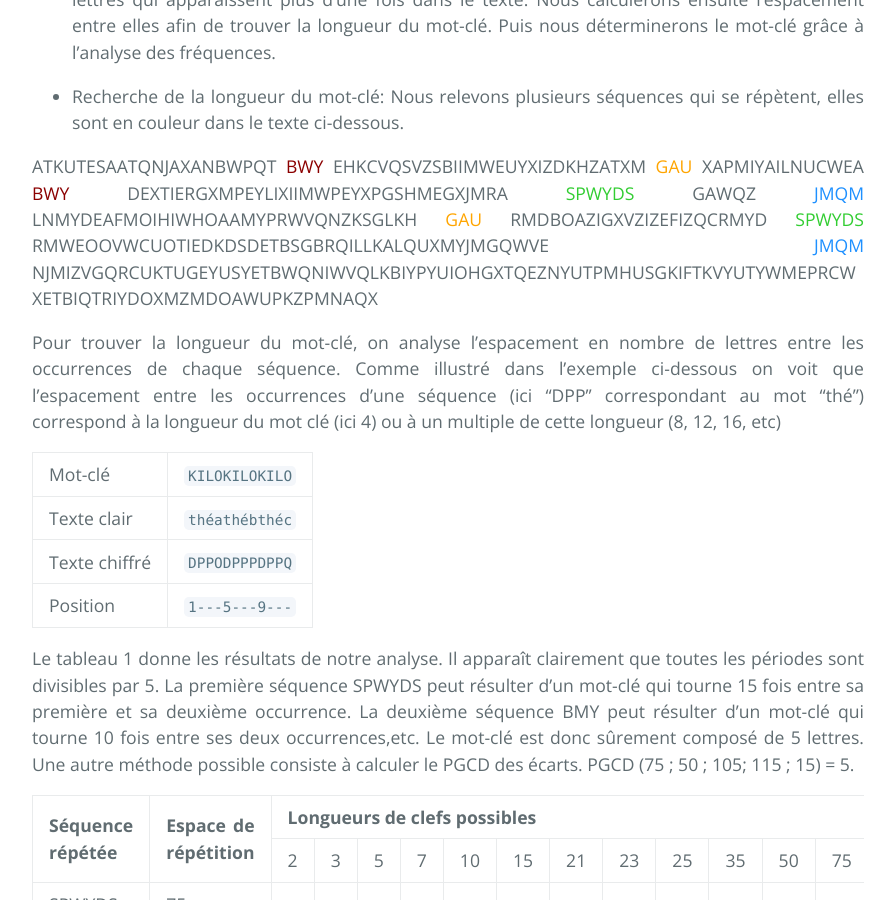
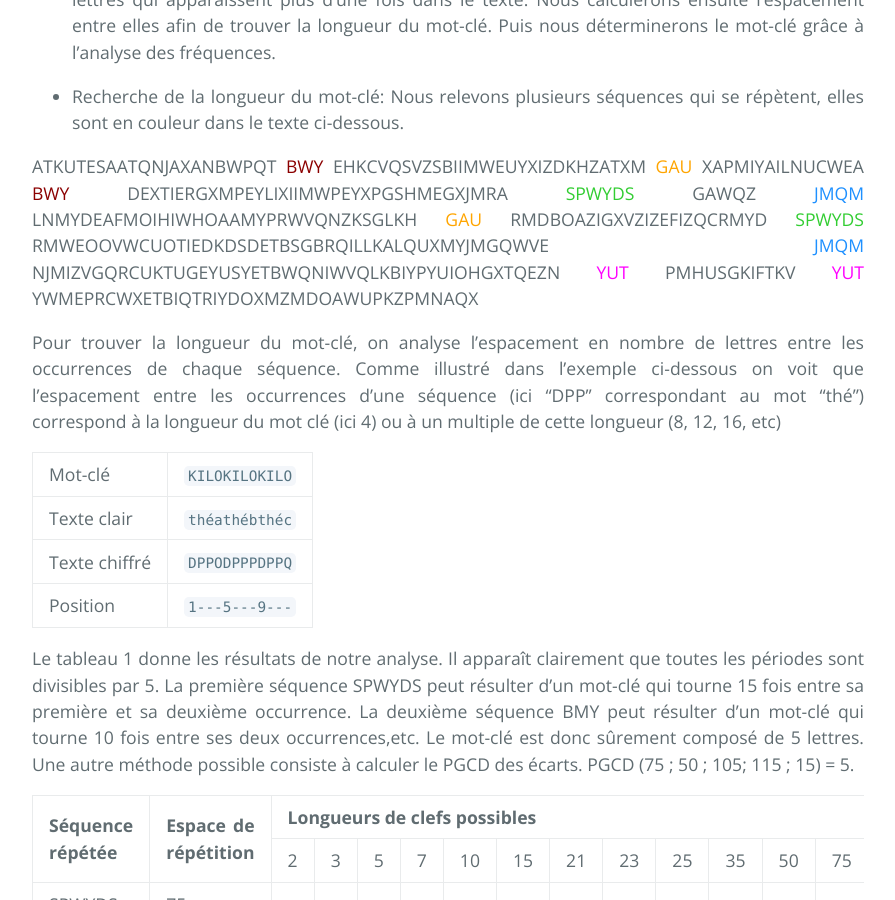
Before and after one commit to SamuelGallay/CryptoTPE, a Jekyll site: the page built from pages/experience.md, in a window 1280 px wide and 900 px high, scrolled down 2829 px. Shown: the whole window, without its empty margins (192-1087 px from the left). Built offline with Jekyll 4.4.1, drawn with Linux system fonts in a browser that asks for light colours; our own code applies the rules of GitHub Pages for plain Markdown files.

Commit message:
Update experience.md

```diff
--- a/pages/experience.md
+++ b/pages/experience.md
@@ -63,7 +63,11 @@ Nous avons tenté de calculer l'indice de coïncidence pour une clé de longueur
 <span style="color:LimeGreen;">SPWYDS</span>
 <span>RMWEOOVWCUOTIEDKDSDETBSGBRQILLKALQUXMYJMGQWVE</span>
 <span style="color:DodgerBlue;">JMQM</span>
-<span>NJMIZVGQRCUKTUGEYUSYETBWQNIWVQLKBIYPYUIOHGXTQEZNYUTPMHUSGKIFTKVYUTYWMEPRCWXETBIQTRIYDOXMZMDOAWUPKZPMNAQX</span>
+<span>NJMIZVGQRCUKTUGEYUSYETBWQNIWVQLKBIYPYUIOHGXTQEZN</span>
+<span style="color:Magenta;">YUT</span>
+<span>PMHUSGKIFTKV</span>
+<span style="color:Magenta;">YUT</span>
+<span>YWMEPRCWXETBIQTRIYDOXMZMDOAWUPKZPMNAQX</span>
 
 Pour trouver la longueur du mot-clé, on analyse l’espacement en nombre de lettres entre les occurrences de chaque séquence. Comme illustré dans l’exemple ci-dessous on voit que l’espacement entre les occurrences d’une séquence (ici “DPP” correspondant au mot “thé”)  correspond à la longueur du mot clé (ici 4) ou à un multiple de cette longueur (8, 12, 16, etc)
 
```
